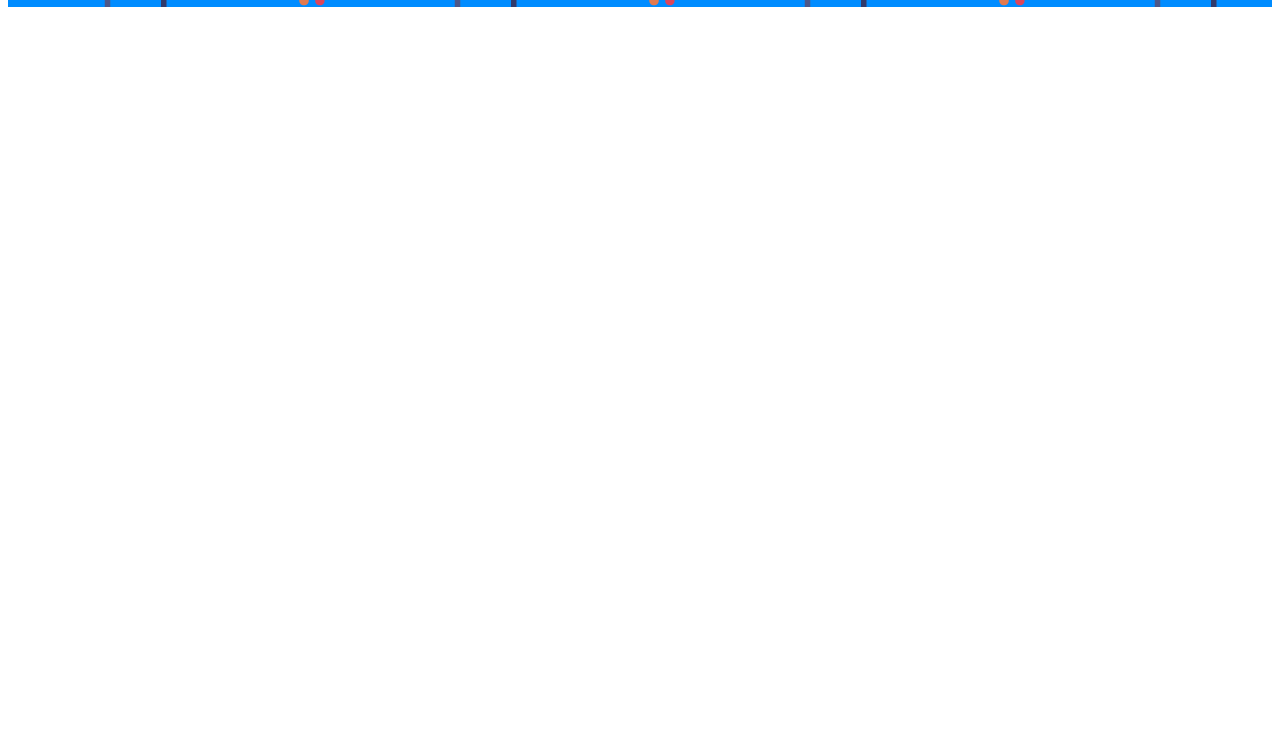
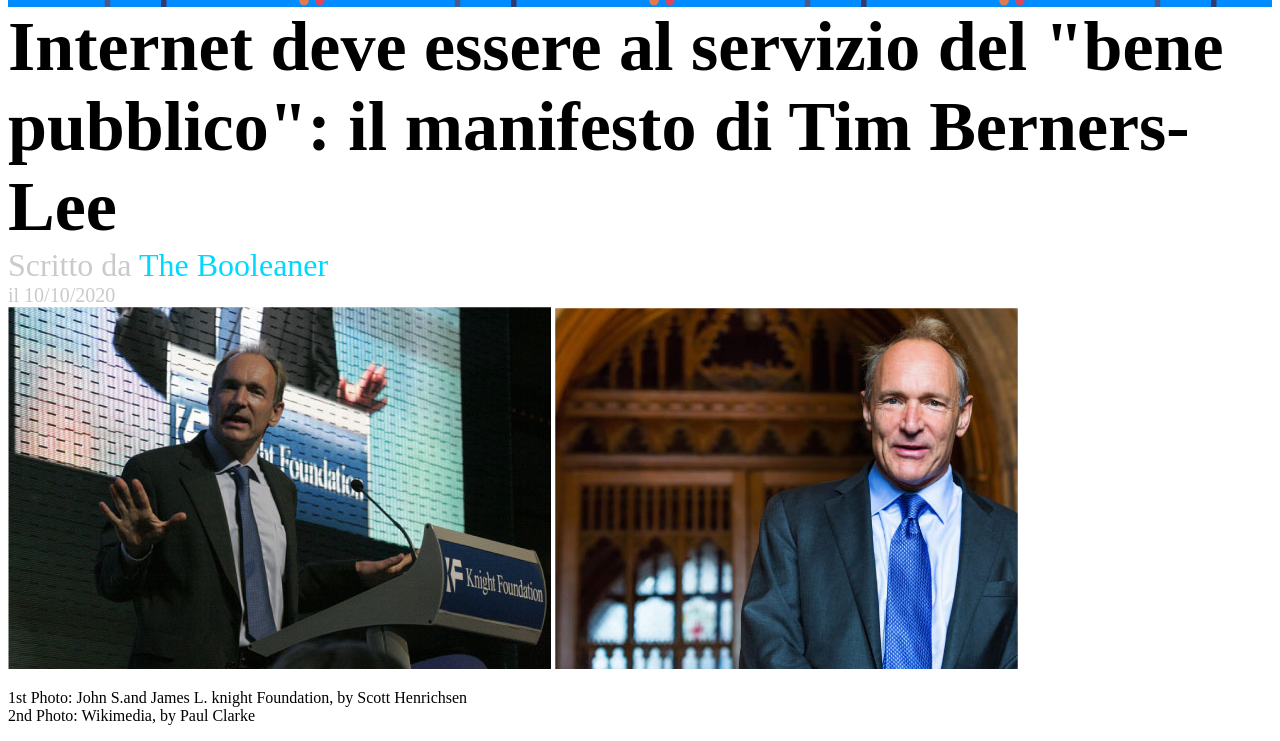
Before and after one commit to renatoirina/html-css-booleaner, a plain HTML site: page index.html in a window 1280 px wide. Shown: the part 181-922 px from the top of the page. Before the commit the page ends 800 px from the top, so only its background shows below. Drawn offline with Linux system fonts and the light colour scheme.

Commit message:
feat: photo and description on main

```diff
--- a/css/style.css
+++ b/css/style.css
@@ -17,3 +17,35 @@ header{
     left: 0;
     margin-bottom: 10px;
 }
+
+h1{
+    font-size: 70px;
+    margin-top: 0px;
+    margin-bottom: 0px;
+}
+
+h2{
+    color: rgba(128, 128, 128, 0.418);
+    font-size: 32px;
+    margin-top: 0px;
+    margin-bottom: 0px;
+    font-weight: 30;
+}
+
+em{
+    font-style: normal;
+    color: rgb(0, 217, 255);
+}
+
+h3{
+    color: rgba(128, 128, 128, 0.418);
+    font-size: 20px;
+    margin-top: 0px;
+    margin-bottom: 0px;
+    font-weight: 20;
+}
+
+.photo-description{
+    position: relative;
+    text-align: left;
+}
--- a/index.html
+++ b/index.html
@@ -19,7 +19,25 @@
 
     <!-- Apertura Main -->
     <main>
+        <!-- Titolo pagina -->
+        <section>
+            <h1>Internet deve essere al servizio del "bene pubblico": il manifesto di Tim Berners-Lee</h1>
+            <h2>Scritto da <em>The Booleaner</em></h2>
+            <h3>il 10/10/2020</h3>
+        </section>
+        <!-- Chiusura titolo pagina -->
 
+        <!-- Foto e descrizione -->
+        <div class="photo-description">
+            <img src="./img/tim-1.jpg" alt="Tim che parla">
+            <img src="./img/tim-2.jpg" alt="Foto di Tim">
+            <p>
+                1st Photo: John S.and James L. knight Foundation, by Scott Henrichsen
+                <br>
+                2nd Photo: Wikimedia, by Paul Clarke
+            </p>
+        </div>
+        <!-- Chiusura Foto e descrizione -->
     </main>
     <!-- Chiusura Main -->
 
```
